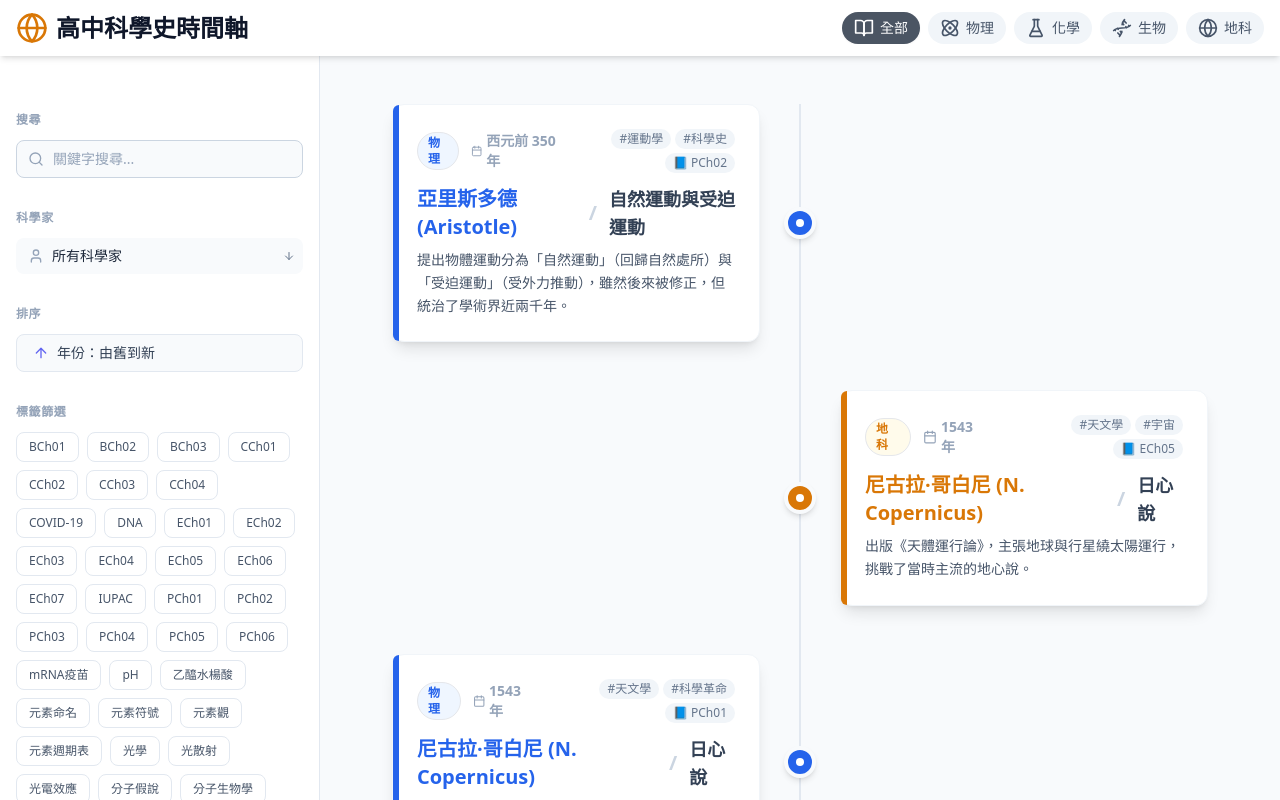
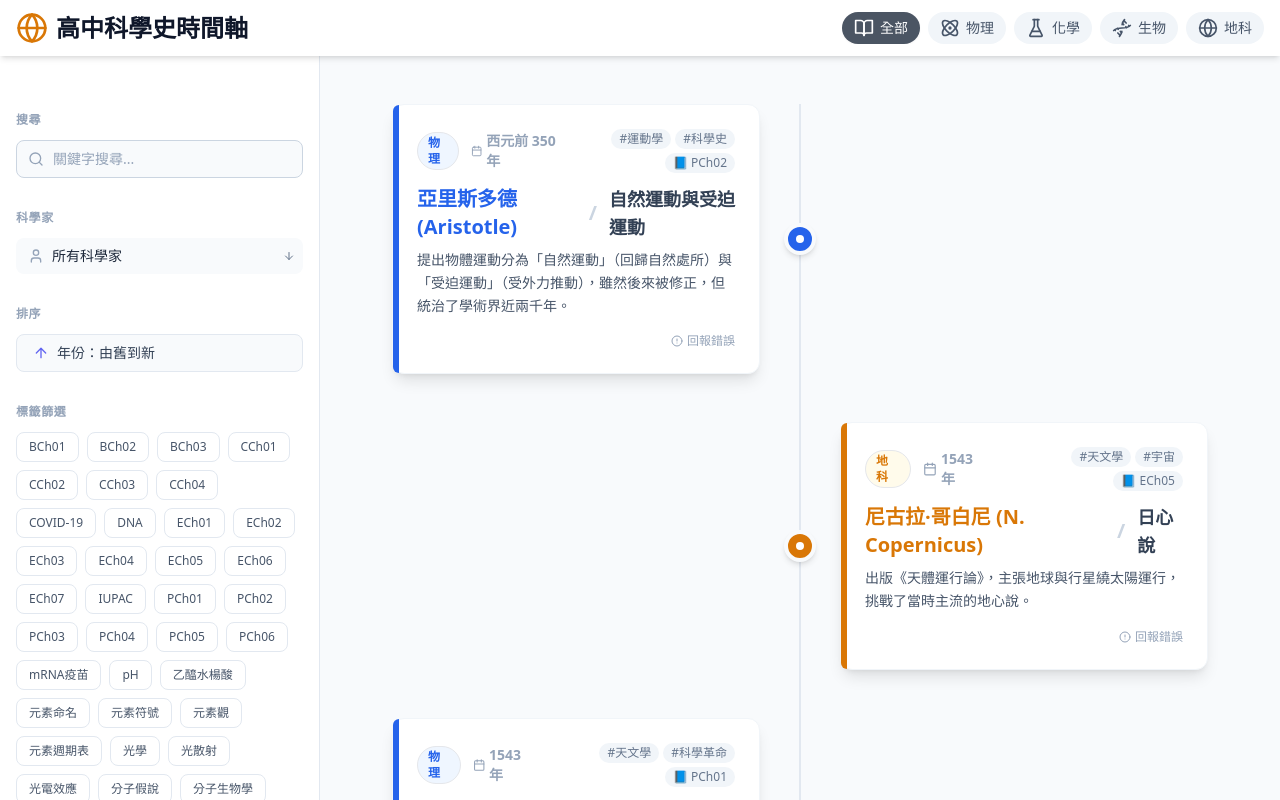
Before and after one commit to ycy-0510/sci-timeline, a React (Vite) app: page / in a window 1280 px wide. Shown: the top 800 px of the page. Built offline with nearby package versions, Linux system fonts and the light colour scheme.

Commit message:
Add error report

```diff
--- a/src/App.jsx
+++ b/src/App.jsx
@@ -1,5 +1,5 @@
 import React, { useState, useMemo } from 'react';
-import { BookOpen, Atom, FlaskConical, Dna, Globe, Filter, Calendar, Tag, Search, Monitor, ArrowUp, ArrowDown, X, User, Menu } from 'lucide-react';
+import { BookOpen, Atom, FlaskConical, Dna, Globe, Filter, Calendar, Tag, Search, Monitor, ArrowUp, ArrowDown, X, User, Menu, AlertCircle } from 'lucide-react';
 import rawData from './data.json';
 
 const ScienceTimeline = () => {
@@ -90,6 +90,26 @@ const ScienceTimeline = () => {
 
     // 檢查是否所有選定的「地科」項目都有標記 ChN
     const isGeoscienceContext = selectedSubject === '地科';
+
+    // 處理錯誤回報
+    const handleReportError = (title, eventId) => {
+        const url = `https://forms.ycydev.org/s/cmihkiqwo0000s801q9sva42w?title=${encodeURIComponent(title)}&eventId=${encodeURIComponent(eventId)}`;
+
+        // 判斷是否為電腦版 (簡單判斷視窗寬度，或依賴使用者代理，這裡使用視窗寬度作為簡單依據，或者直接彈出)
+        // 題目要求：如果是電腦請用彈出新分頁，隱藏工具欄、網址模式、小視窗
+        // 我們可以嘗試使用 window.open 的參數來控制
+
+        const width = 600;
+        const height = 800;
+        const left = (window.screen.width - width) / 2;
+        const top = (window.screen.height - height) / 2;
+
+        window.open(
+            url,
+            'ReportError',
+            `width=${width},height=${height},top=${top},left=${left},menubar=no,toolbar=no,location=no,status=no,resizable=yes,scrollbars=yes`
+        );
+    };
 
     return (
         <div className="min-h-screen bg-slate-50 font-sans text-slate-800 flex flex-col">
@@ -340,6 +360,17 @@ const ScienceTimeline = () => {
 
                                                     <p className="text-slate-600 leading-relaxed text-sm">{item.description}</p>
 
+                                                    <div className="mt-4 flex justify-end">
+                                                        <button
+                                                            onClick={() => handleReportError(item.title, item.id)}
+                                                            className="flex items-center gap-1 text-xs text-slate-400 hover:text-rose-500 transition-colors"
+                                                            title="回報資料錯誤"
+                                                        >
+                                                            <AlertCircle className="w-3 h-3" />
+                                                            回報錯誤
+                                                        </button>
+                                                    </div>
+
                                                     {/* Mobile connector line */}
                                                     <div className="md:hidden absolute top-6 -left-8 w-8 h-px bg-slate-200"></div>
                                                 </div>
```
